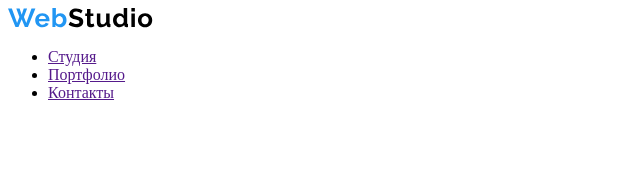
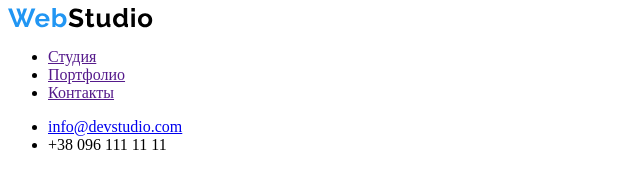
Before and after one commit to VSHKURAT/new_project, a plain HTML site: page index.html in a window 1280 px wide. Shown: the whole page, without its empty margins (0-640 px from the left). Drawn offline with Linux system fonts and the light colour scheme.

Commit message:
завершив розмітку шапки

```diff
--- a/index.html
+++ b/index.html
@@ -24,6 +24,12 @@
 
   </nav>
 
+  <ul>
+    <li><a href="mailto:info@devstudio.com">info@devstudio.com</a></li>
+    <li>+38 096 111 11 11</li>
+
+  </ul>
+
 
 
     </header>
```
